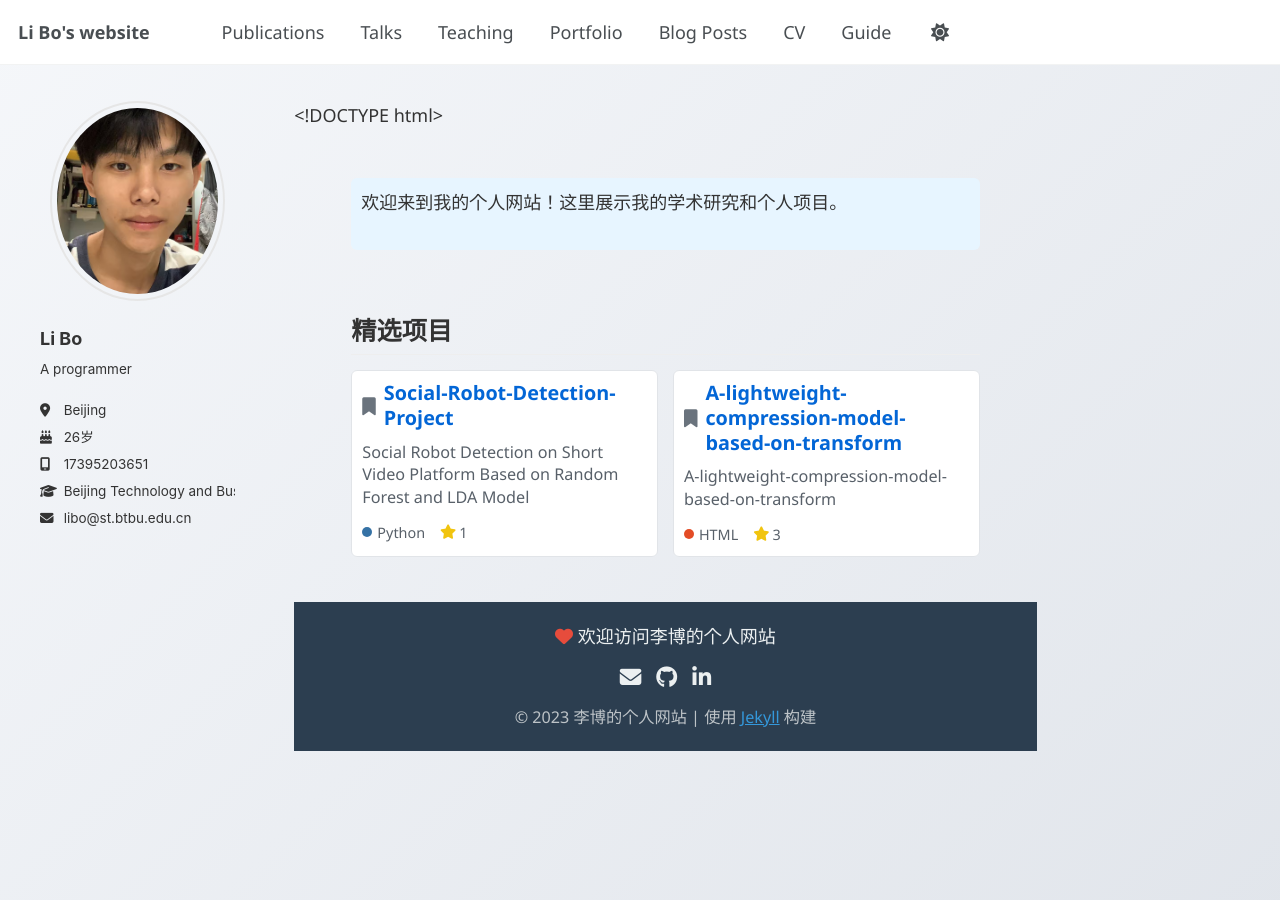
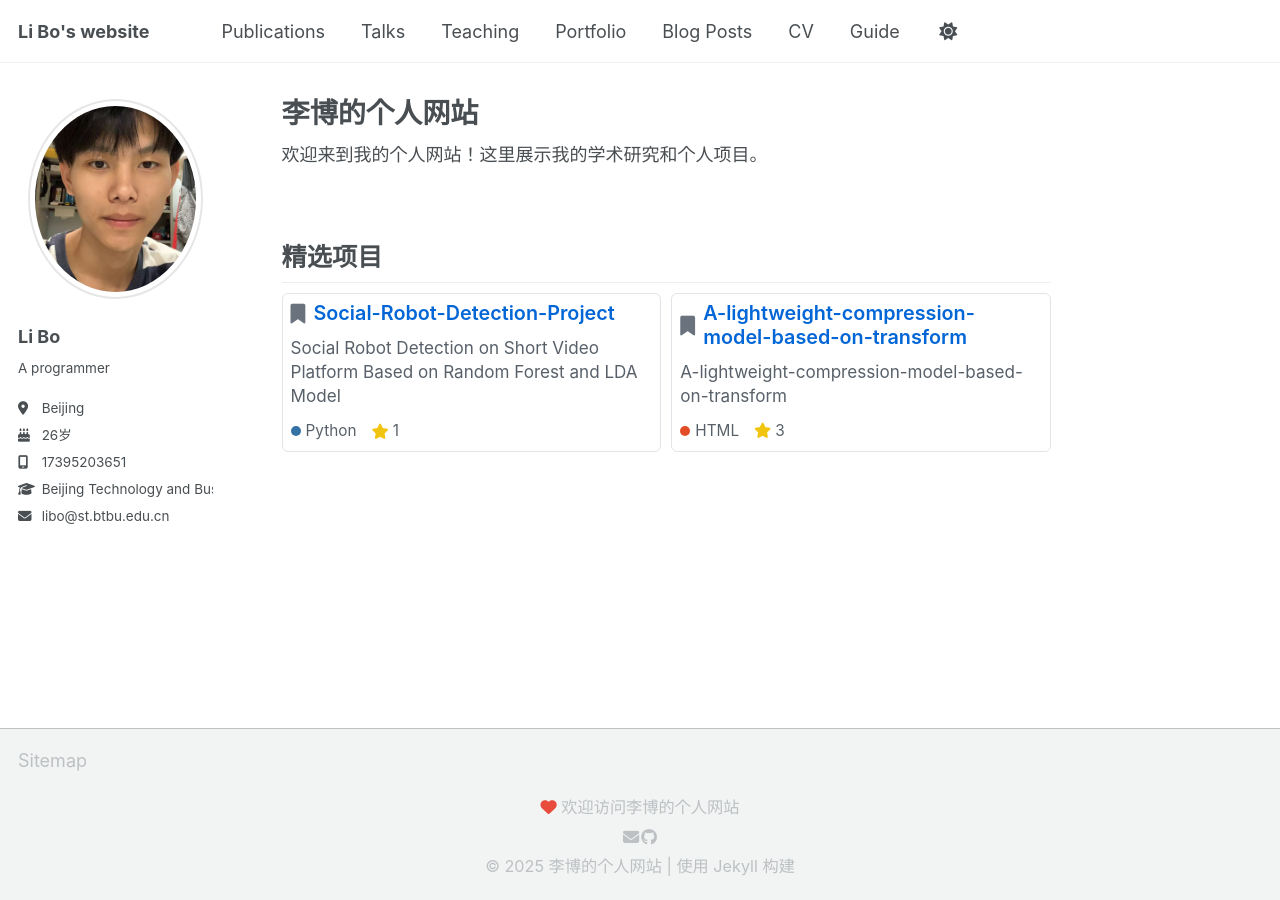
Before and after one commit to libo1999912/libo1999912.github.io, a Jekyll site: the page built from _pages/about.md, in a window 1280 px wide and 900 px high. Built offline with Jekyll 4.4.1, drawn with Linux system fonts in a browser that asks for light colours; our own code applies the rules of GitHub Pages for plain Markdown files; a script that is not in the unit is left out.

Commit message:
Update about.md

```diff
--- a/_pages/about.md
+++ b/_pages/about.md
@@ -1,208 +1,117 @@
-<!DOCTYPE html>
-<html lang="zh-CN">
-<head>
-    <meta charset="UTF-8">
-    <meta name="viewport" content="width=device-width, initial-scale=1.0">
-    <title>李博的个人网站</title>
-    <link rel="stylesheet" href="https://cdnjs.cloudflare.com/ajax/libs/font-awesome/6.4.0/css/all.min.css">
-    <style>
-        * {
-            margin: 0;
-            padding: 0;
-            box-sizing: border-box;
-            font-family: 'Segoe UI', Tahoma, Geneva, Verdana, sans-serif;
-        }
+---
+title: "李博的个人网站"
+author_profile: true
+permalink: /
+---
 
-        body {
-            background: linear-gradient(135deg, #f5f7fa 0%, #e1e5eb 100%);
-            color: #333;
-            line-height: 1.6;
-            min-height: 100vh;
-            display: flex;
-            flex-direction: column;
-        }
+<style>
+  .home-container {
+    display: grid;
+    grid-template-columns: 1fr;
+    gap: 8px;
+    margin-top: 5px;
+  }
 
-        .container {
-            width: 90%;
-            max-width: 1200px;
-            margin: 0 auto;
-            padding: 20px;
-            flex: 1;
-        }
+  .welcome-section {
+    margin-bottom: 5px;
+  }
 
-        .home-container {
-            display: grid;
-            grid-template-columns: 1fr;
-            gap: 10px;
-            margin-top: 5px;
-        }
+  .projects-grid {
+    display: grid;
+    grid-template-columns: 1fr;
+    gap: 10px;
+    margin-bottom: 0; /* 减少项目网格底部外边距 */
+  }
 
-        .welcome-section {
-            margin-bottom: 5px; /* 减小底部间距 */
-            padding: 10px;
-            background: #e7f5ff;
-            border-radius: 6px;
-        }
+  .project-card {
+    border: 1px solid #e1e4e8;
+    border-radius: 6px;
+    padding: 8px;
+    background-color: #fff;
+    transition: all 0.3s ease;
+    max-width: 1200px;
+    margin: 0 auto;
+  }
 
-        .projects-grid {
-            display: grid;
-            grid-template-columns: 1fr;
-            gap: 15px;
-            margin-bottom: 10px; /* 减少底部外边距 */
-        }
+  .project-card:hover {
+    box-shadow: 0 5px 15px rgba(0, 0, 0, 0.1);
+    transform: translateY(-3px);
+  }
 
-        .project-card {
-            border: 1px solid #e1e4e8;
-            border-radius: 6px;
-            padding: 10px;
-            background-color: #fff;
-            transition: all 0.3s ease;
-            max-width: 1200px;
-            margin: 0 auto;
-            min-height: 150px; /* 增加最小高度 */
-        }
+  @media (min-width: 992px) {
+    .projects-grid {
+      grid-template-columns: repeat(2, 1fr);
+      margin-bottom: 0; /* 大屏幕下也减少底部外边距 */
+    }
 
-        .project-card:hover {
-            box-shadow: 0 5px 15px rgba(0, 0, 0, 0.1);
-            transform: translateY(-3px);
-        }
+    .project-card {
+      max-width: 100%;
+    }
+  }
+</style>
 
-        @media (min-width: 992px) {
-            .projects-grid {
-                grid-template-columns: repeat(2, 1fr);
-                margin-bottom: 15px; /* 大屏幕上稍大的间距 */
-            }
+{% include base_path %}
 
-            .project-card {
-                max-width: 100%;
-                min80px; /* 大屏幕上更高的卡片 */
-            }
-        }
+<div class="welcome-section">
+  <p>欢迎来到我的个人网站！这里展示我的学术研究和个人项目。</p>
+</div>
 
-        /* 页脚样式 */
-        .simple-footer {
-            background: #2c3e50;
-            color: #ecf0f1;
-            padding: 15px 0; /* 减少上下内边距 */
-            margin-top: 10px; /* 减少上边距 */
-            width: 100%;
-        }
+<div class="home-container">
+  <div>
+    <h2 style="font-size: 1.4rem; border-bottom: 1px solid #eee; padding-bottom: 10px; margin-bottom: 10px;">精选项目</h2>
 
-        .footer-content {
-            max-width: 1200px;
-            margin: 0 auto;
-            text-align: center;
-            padding: 0 20px;
-        }
+    <div class="projects-grid">
+      <!-- 项目1 -->
+      <div class="project-card">
+        <div style="display: flex; align-items: center; margin-bottom: 10px;">
+          <i class="fas fa-bookmark" style="color: #6a737d; margin-right: 8px; font-size: 1.1rem;"></i>
+          <h3 style="margin: 0; font-size: 1.1rem;">
+            <a href="https://github.com/libo1999912/Social-Robot-Detection-Project"
+               style="color: #0366d6; text-decoration: none; font-weight: 600;">
+              Social-Robot-Detection-Project
+            </a>
+          </h3>
+        </div>
+        <p style="font-size: 0.95rem; color: #586069; margin-bottom: 12px; line-height: 1.4;">
+          Social Robot Detection on Short Video Platform Based on Random Forest and LDA Model
+        </p>
+        <div style="display: flex; font-size: 0.85rem; color: #586069;">
+          <span style="display: flex; align-items: center; margin-right: 15px;">
+            <span style="width: 10px; height: 10px; border-radius: 50%; background-color: #3572A5; margin-right: 5px;"></span>
+            Python
+          </span>
+          <span style="display: flex; align-items: center;">
+            <i class="fas fa-star" style="color: #f1c40f; margin-right: 4px;"></i>
+            1
+          </span>
+        </div>
+      </div>
 
-        .welcome-message {
-            font-size: 1rem;
-            margin: 5px 0;
-        }
-
-        .social-links {
-            display: flex;
-            justify-content: center;
-            gap: 15px;
-            margin: 10px 0;
-        }
-
-        .social-links a {
-            color: #ecf0f1;
-            font-size: 1.2rem;
-            transition: color 0.3s;
-        }
-
-        .social-links a:hover {
-            color: #3498db;
-        }
-
-        .copyright {
-            font-size: 0.9rem;
-            margin: 5px 0;
-            color: #bdc3c7;
-        }
-    </style>
-</head>
-<body>
-    <div class="container">
-        <div class="home-container">
-            <div class="welcome-section">
-                <p>欢迎来到我的个人网站！这里展示我的学术研究和个人项目。</p>
-            </div>
-
-            <div>
-                <h2 style="font-size: 1.4rem; border-bottom: 1px solid #eee; padding-bottom: 8px; margin-bottom: 15px;">精选项目</h2>
-
-                <div class="projects-grid">
-                    <!-- 项目1 -->
-                    <div class="project-card">
-                        <div style="display: flex; align-items: center; margin-bottom: 10px;">
-                            <i class="fas fa-bookmark" style="color: #6a737d; margin-right: 8px;"></i>
-                            <h3 style="margin: 0; font-size: 1.1rem;">
-                                <a href="https://github.com/libo1999912/Social-Robot-Detection-Project" style="color: #0366d6; text-decoration: none;">
-                                    Social-Robot-Detection-Project
-                                </a>
-                            </h3>
-                        </div>
-                        <p style="font-size: 0.9rem; color: #586069; margin-bottom: 12px; line-height: 1.4;">
-                            Social Robot Detection on Short Video Platform Based on Random Forest and LDA Model
-                        </p>
-                        <div style="display: flex; font-size: 0.8rem; color: #586069;">
-                            <span style="display: flex; align-items: center; margin-right: 15px;">
-                                <span style="width: 10px; height: 10px; border-radius: 50%; background-color: #3572A5; margin-right: 5px;"></span>
-                                Python
-                            </span>
-                            <span style="display: flex; align-items: center;">
-                                <i class="fas fa-star" style="color: #f1c40f; margin-right: 3px;"></i>
-                                1
-                            </span>
-                        </div>
-                    </div>
-
-                    <!-- 项目2 -->
-                    <div class="project-card">
-                        <div style="display: flex; align-items: center; margin-bottom: 10px;">
-                            <i class="fas fa-bookmark" style="color: #6a737d; margin-right: 8px;"></i>
-                            <h3 style="margin: 0; font-size: 1.1rem;">
-                                <a href="https://github.com/libo1999912/A-lightweight-compression-model-based-on-transform" style="color: #0366d6; text-decoration: none;">
-                                    A-lightweight-compression-model-based-on-transform
-                                </a>
-                            </h3>
-                        </div>
-                        <p style="font-size: 0.9rem; color: #586069; margin-bottom: 12px; line-height: 1.4;">
-                            A-lightweight-compression-model-based-on-transform
-                        </p>
-                        <div style="display: flex; font-size: 0.8rem; color: #586069;">
-                            <span style="display: flex; align-items: center; margin-right: 15px;">
-                                <span style="width: 10px; height: 10px; border-radius: 50%; background-color: #e34c26; margin-right: 5px;"></span>
-                                HTML
-                            </span>
-                            <span style="display: flex; align-items: center;">
-                                <i class="fas fa-star" style="color: #f1c40f; margin-right: 3px;"></i>
-                                3
-                            </span>
-                        </div>
-                    </div>
-                </div>
-            </div>
+      <!-- 项目2 -->
+      <div class="project-card">
+        <div style="display: flex; align-items: center; margin-bottom: 10px;">
+          <i class="fas fa-bookmark" style="color: #6a737d; margin-right: 8px; font-size: 1.1rem;"></i>
+          <h3 style="margin: 0; font-size: 1.1rem;">
+            <a href="https://github.com/libo1999912/A-lightweight-compression-model-based-on-transform"
+               style="color: #0366d6; text-decoration: none; font-weight: 600;">
+              A-lightweight-compression-model-based-on-transform
+            </a>
+          </h3>
         </div>
+        <p style="font-size: 0.95rem; color: #586069; margin-bottom: 12px; line-height: 1.4;">
+          A-lightweight-compression-model-based-on-transform
+        </p>
+        <div style="display: flex; font-size: 0.85rem; color: #586069;">
+          <span style="display: flex; align-items: center; margin-right: 15px;">
+            <span style="width: 10px; height: 10px; border-radius: 50%; background-color: #e34c26; margin-right: 5px;"></span>
+            HTML
+          </span>
+          <span style="display: flex; align-items: center;">
+            <i class="fas fa-star" style="color: #f1c40f; margin-right: 4px;"></i>
+            3
+          </span>
+        </div>
+      </div>
     </div>
-
-    <footer class="simple-footer">
-        <div class="footer-content">
-            <div class="welcome-message">
-                <i class="fas fa-heart" style="color: #e74c3c;"></i> 欢迎访问李博的个人网站
-            </div>
-            <div class="social-links">
-                <a href="mailto:libo@st.btbu.edu.cn"><i class="fas fa-envelope"></i></a>
-                <a href="http://github.com/libo1999912"><i class="fab fa-github"></i></a>
-                <a href="https://linkedin.com/in/libo"><i class="fab fa-linkedin-in"></i></a>
-            </div>
-            <div class="copyright">
-                &copy; 2023 李博的个人网站 | 使用 <a href="http://jekyllrb.com" rel="nofollow" style="color: #3498db;">Jekyll</a> 构建
-            </div>
-        </div>
-    </footer>
-</body>
-</html>
+  </div>
+</div>
```
